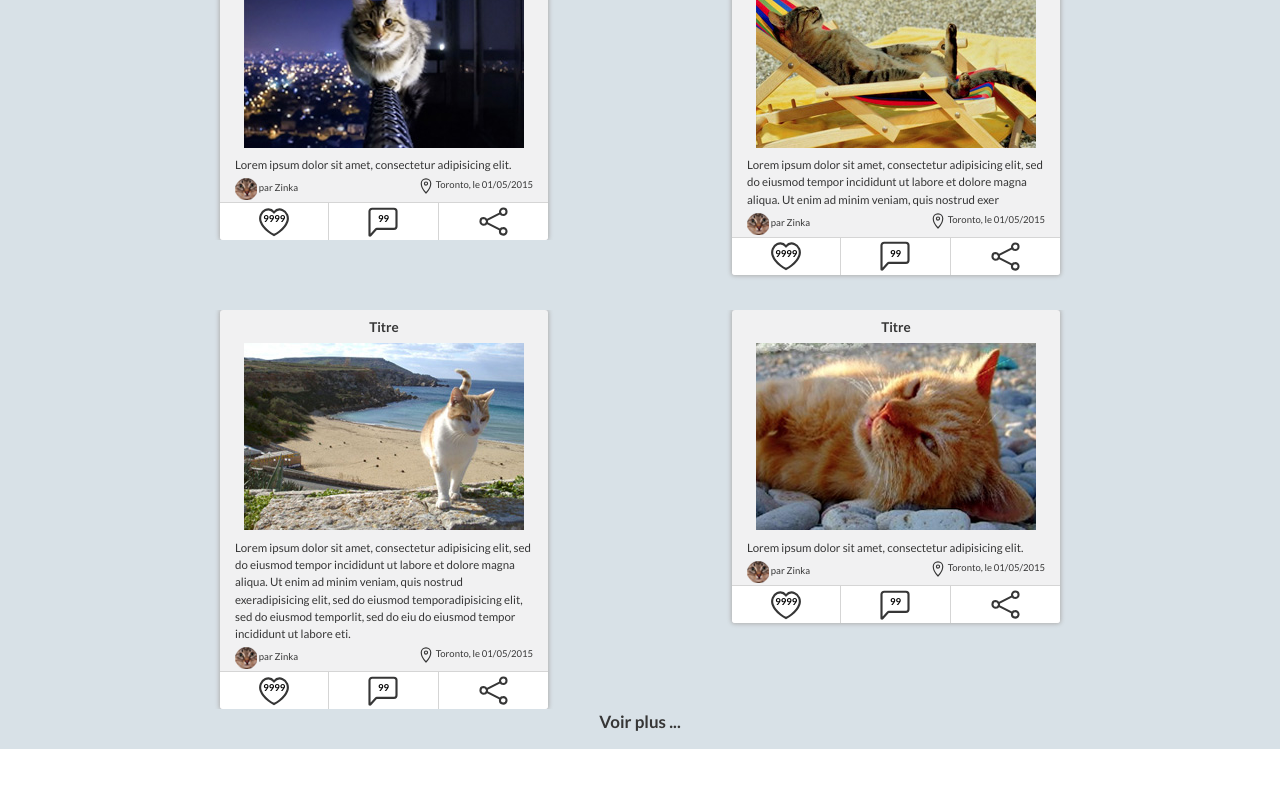
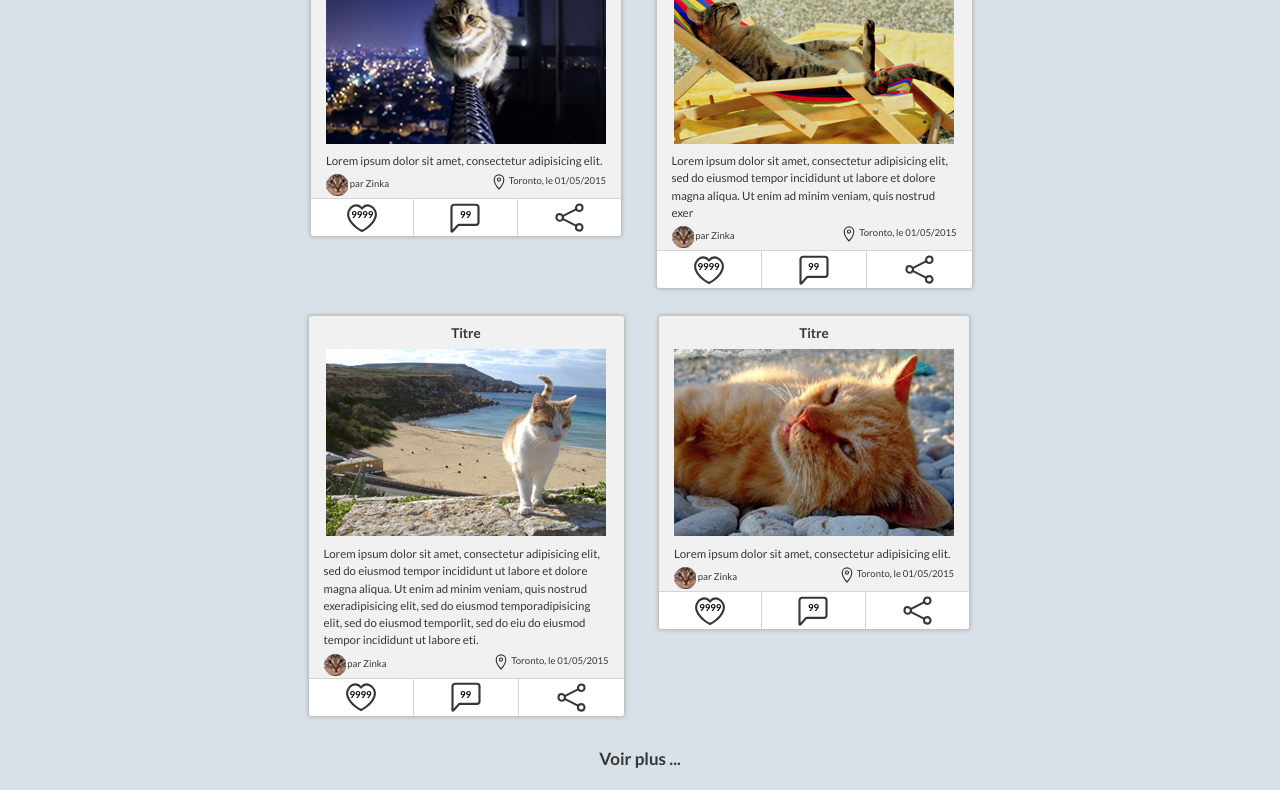
Before and after one commit to stephane-o/travelcat, a plain HTML site: page wall.html in a window 1280 px wide. Shown: the part 667-1457 px from the top of the page. Before the commit the page ends 1416 px from the top, so only its background shows below. Drawn offline with Linux system fonts and the light colour scheme.

Commit message:
Wall tablet mediaqueries added

```diff
--- a/css/style.css
+++ b/css/style.css
@@ -631,16 +631,20 @@ footer {
 /********************** FIN AJOUT FICHIER VIDEO CSS **********************/
 
 /********************** WALL CSS **********************/
+#wall {
+    background: #d8e1e7;
+}
 .wrapper-wall {
-    background-color: #d8e1e7;
     padding-top: 31px;
     min-height: 100%;
+    margin: 0 auto;
     padding-left:10%; /* 32px / 320 px */
     padding-right:10%; /* 32px / 320 px */
 }
 /* MENU TABLET + MOBILE VERSION*/
 .search-wrapper {
     /*width: 80%; /* 256px / 320px */
+    max-width: 666px;
     height: 40px;
     background-color:#fff;
     margin: 0 auto;
@@ -698,7 +702,7 @@ footer {
     text-align: center;
 }
 .main-navigation p img {
-    width: 28px;
+    width: 24px;
     margin-right: 5px;
 }
 .main-navigation {
@@ -779,14 +783,19 @@ footer {
     font-weight: 400;
 }
 
-.voirplus {
-    font-size: 1.214em; /* 17px / 14px */
+.voirplus a {
+    font-size: 0.810em; /* 17px / 21px */
     font-weight: 700;
     color: #363636;
 }
 
+.voirplus a:hover {
+    color: #0693df;
+}
+
 .btn-add {
     width: 100%;
+    max-width: 666px;
     height: 40px;
     margin-top: 18px;
     margin-bottom: 24px;
@@ -801,7 +810,8 @@ footer {
 
 .post {
     /*width: 80%; /* 256px / 320px */
-    width:100%;
+    /*width:100%;*/
+    max-width: 315px;
     margin: 0 auto;
     margin-bottom: 24px;
     border-radius: 3px;
@@ -886,31 +896,15 @@ footer {
     font-size: 0;
 }
 
-@media all and (min-width:978px) {
-    .wrapper-wall .col:first-child {
-        padding-left: 20px;
-        padding-right: 20px;
-    }
-    .wrapper-wall .col {
-        padding-left: 20px;
-        padding-right: 20px;
+@media all and (min-width:1024px) {
+    .section-wall .grid {
+        max-width: 696px;
     }
     .post {
-        max-width: 328px;
-        margin-bottom: 0;
+        max-width: 315px;
+        margin: 3px 3px 25px 3px; /*3px sont pour l'ombre*/
     }
 
-    .postright {
-        margin-bottom: 35px;
-    }
-
-    .postleft:first-child {
-        margin-top: 0px;
-    }
-    .postleft {
-        margin-top: -50px;
-        margin-bottom: 0px;
-    }
     .search-wrapper {
         display: none;
     }
@@ -933,6 +927,22 @@ footer {
     }
     .btn-add {
         margin-top: 65px;
+        max-width: 666px;
+    }
+}
+
+@media all and (min-width:320px) and (max-width:1023px) {
+    .search-wrapper {
+        display: block;
+    }
+    .section-wall .grid {
+        max-width: 696px;
+    }
+    .main-navigation {
+        display: none;
+    }
+    .post {
+        margin: 3px 3px 25px 3px; /*3px sont pour l'ombre*/
     }
 }
 
--- a/wall.html
+++ b/wall.html
@@ -9,7 +9,7 @@
     <link rel="stylesheet" href="css/style.css" media="all" />
 </head>
 
-<body>
+<body id="wall">
     <div class="wrapper-wall">
         <header>
             <div class="grid">
@@ -48,7 +48,7 @@
                 </div>
             </div>
         </div>
-        <div class="section">
+        <div class="section-wall">
             <div class="grid">
                 <div class="row">
                     <div class="col col-3">
@@ -178,7 +178,7 @@
             <div class="grid">
                 <div class="row">
                     <div class="col col-6">
-                        <h2 class="voirplus">Voir plus ...</h2>
+                        <h2 class="voirplus"><a href="#">Voir plus ...</a></h2>
                     </div>
                 </div>
             </div>
```
